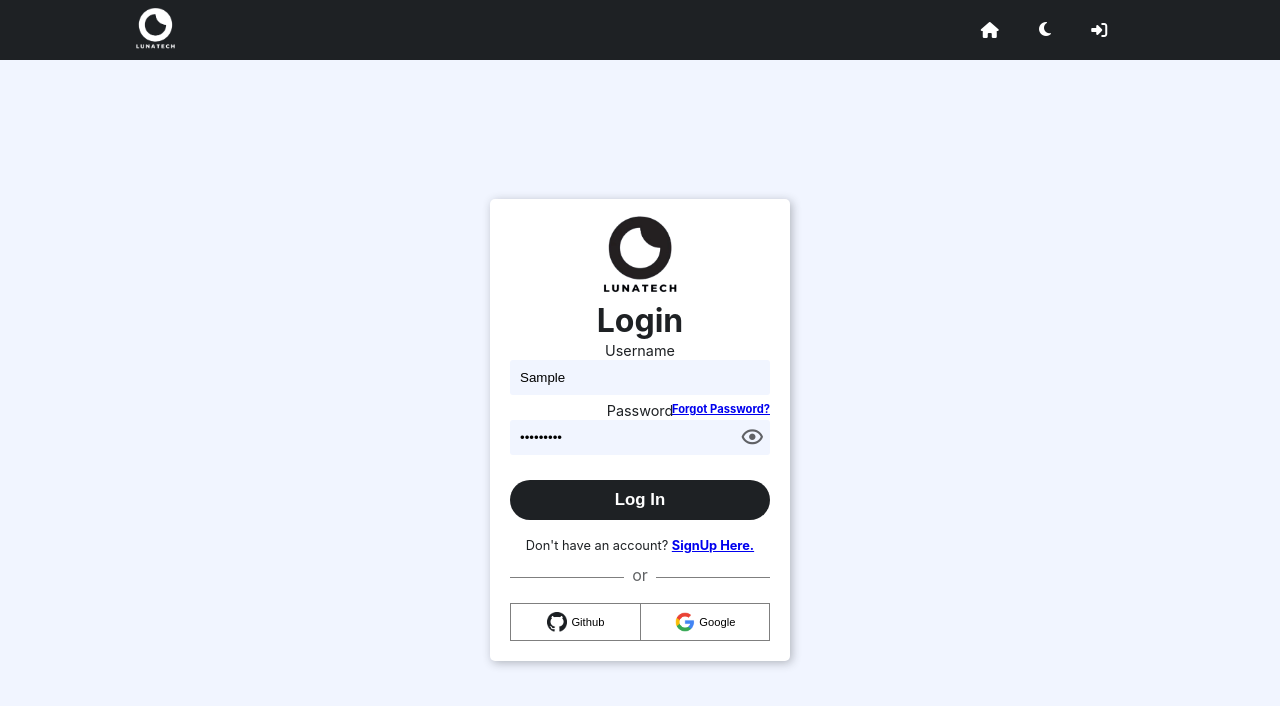
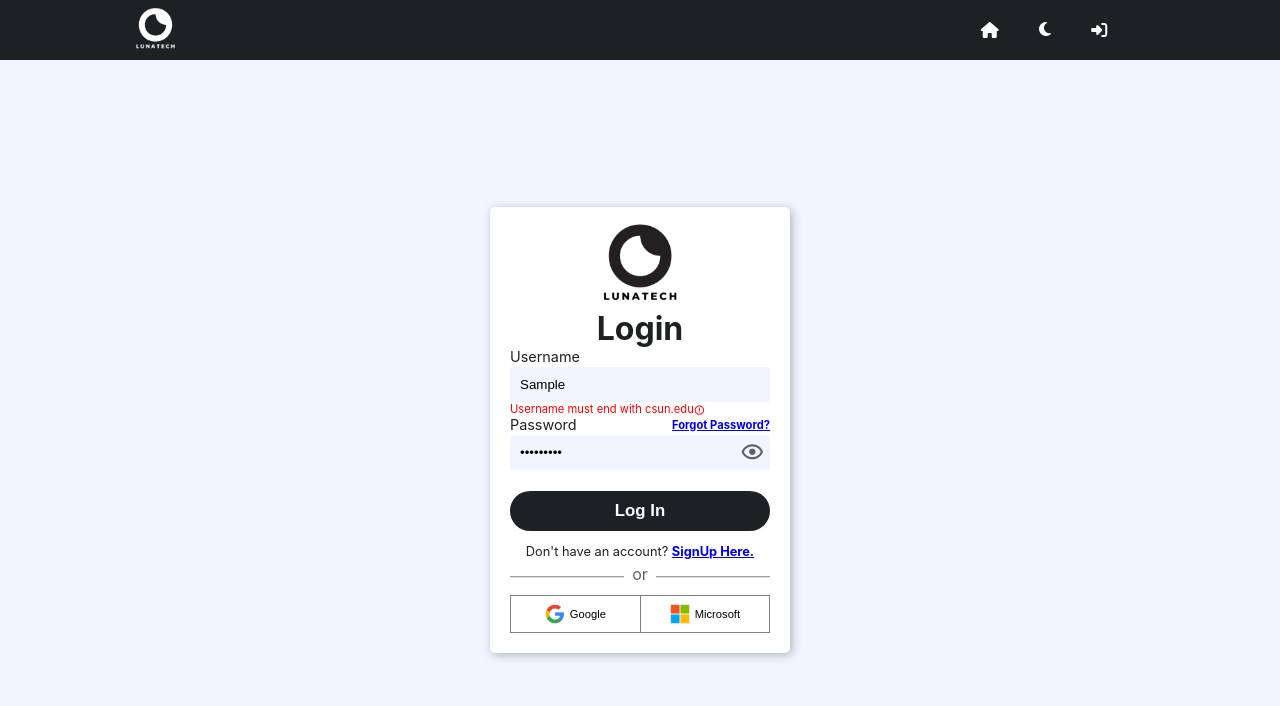
Before and after one commit to jaredbradley243/csun.tech, a React (Create React App) app in the folder frontend/csuntech/: page /login in a window 1280 px wide. Both pictures are taken after typing "Sample", "Sample123" into the empty fields and a click on the input "Log In". Shown: the top 706 px of the page. Built offline with nearby package versions, Linux system fonts and the light colour scheme.

Commit message:
Added Form Validations

```diff
--- a/frontend/csuntech/src/pages/Login.css
+++ b/frontend/csuntech/src/pages/Login.css
@@ -1,28 +1,44 @@
+:root {
+    --login-container-bg-color: #f1f5ff;
+    --login-form-bg-color: #ffffff;
+    --login-form-text-color: #1e2124;
+    --login-form-box-shadow: rgba(30, 33, 36, 0.3);
+    --luna-logo-color: #1e2124;
+    --login-input-field-bg-color: #f1f5ff;
+    --login-form-submit-btn-color: #fff;
+    --login-form-submit-btn-bg-color: #1e2124;
+    --login-error-message: red;
+}
+
+.darkMode {
+    /* Change the above color variables for darkmode here */
+}
+
 .login_container {
     width: 100%;
     height: calc(100vh - 60px);
     display: flex;
     align-items: center;
     justify-content: center;
-    background-color: #f1f5ff;
+    background-color: var(--login-container-bg-color);
 }
 
 .login_form {
-    color: #1e2124;
-    background-color: #fff;
+    color: var(--login-form-text-color);
+    background-color: var(--login-form-bg-color);
     max-width: 300px;
     margin: 20px;
     padding: 8px 20px 20px;
 
     border-radius: 5px;
-    box-shadow: 2px 2px 10px rgba(30, 33, 36, 0.3);
+    box-shadow: 2px 2px 10px var(--login-form-box-shadow);
 }
 
 .login_lunaLogo {
     display: block;
     width: 40%;
     margin: 0 auto;
-    color: #1e2124;
+    color: var(--luna-logo-color);
 }
 
 .login_container h1 {
@@ -36,21 +52,24 @@
     position: relative;
     width: 100%;
     padding: 10px;
-    background-color: #f1f5ff;
+    background-color: var(--login-input-field-bg-color);
     border: none;
-    margin-bottom: 5px;
     border-radius: 3px;
 }
 
+.login_container input[type="password"] {
+    margin-bottom: 0;
+}
+
 .login_container input[type="submit"] {
-    background-color: #1e2124;
-    color: #fff;
+    background-color: var(--login-form-submit-btn-bg-color);
+    color: var(--login-form-submit-btn-color);
 
     font-weight: bold;
     font-size: 1.05rem;
     cursor: pointer;
 
-    margin-top: 20px;
+    margin-top: 7px;
     border-radius: 30px;
 }
 
@@ -59,10 +78,11 @@
 }
 
 .login_usernameTitle, .login_passwordTitle {
+    display: block;
+    text-align: left;
     position: relative;
     z-index: 0;
     top: 20px;
-    left: 0px;
     margin-bottom: 2px;
     font-size: .9rem;
     transition: 300ms ease-in-out;
@@ -77,9 +97,30 @@
     position: relative;
 }
 
+.login_invalidField {
+    display: block;
+    text-align: left;
+    position: relative;
+    top: 3px;
+    font-size: .7rem;
+    color: var(--login-error-message);
+    opacity: 0;
+    transition: 200ms ease-in-out;
+}
+
+.login_invalidField.show {
+    opacity: 1;
+    top: 0px;
+}
+
+.login_err {
+    position: relative;
+    top: 2px;
+}
+
 .login_forgotPassword {
     position: absolute;
-    top: -45%;
+    top: -34%;
     right: 0;
     font-size: .7rem;
     font-weight: bold;
@@ -111,6 +152,7 @@
 
 .login_container p {
     font-size: .8rem;
+    margin: 13px 0px 5px;
 }
 
 .login_links {
@@ -130,10 +172,11 @@
 
 .login_divider span:nth-child(2) {
     opacity: 0.7;
+    height: 14px;
 }
 
 .login_line {
-    transform: translateY(-35%);
+    transform: translateY(-6%);
     border-bottom: 1px solid rgba(0, 0, 0, 0.5);
 }
 
--- a/frontend/csuntech/src/pages/Login.jsx
+++ b/frontend/csuntech/src/pages/Login.jsx
@@ -1,16 +1,18 @@
 /* eslint-disable jsx-a11y/anchor-is-valid */
 /* eslint-disable import/no-extraneous-dependencies */
-import React, { useState } from "react";
+import React, { useState, useEffect } from "react";
 import { Link } from "react-router-dom";
 import "boxicons/css/boxicons.min.css";
 import "./Login.css";
 import lunaLogo from "../images/luna-logo-alt.png";
-import githubLogo from "../images/github-logo.jpg";
+import microsoftLogo from "../images/microsoft-logo.jpg";
 import googleLogo from "../images/google-logo.jpg";
 
 export default function Login() {
   const [username, setUsername] = useState("");
   const [password, setPassword] = useState("");
+  const [isPasswordValid, setIsPasswordValid] = useState(true);
+  const [isUsernameValid, setIsUsernameValid] = useState(true);
   const [showUsernameTitle, setShowUsernameTitle] = useState(false);
   const [showPasswordTitle, setShowPasswordTitle] = useState(false);
   const [showPassword, setShowPassword] = useState(false);
@@ -20,6 +22,24 @@ export default function Login() {
     if (e.target.value.length > 0) setShowUsernameTitle(true);
     else setShowUsernameTitle(false);
   }
+
+  function validatePassword() {
+    if (password.length < 3) setIsPasswordValid(false);
+    else setIsPasswordValid(true);
+  }
+
+  function validateUsername() {
+    if (!username.endsWith("csun.edu")) setIsUsernameValid(false);
+    else setIsUsernameValid(true);
+  }
+
+  useEffect(() => {
+    if (!isPasswordValid) validatePassword();
+  }, [password]);
+
+  useEffect(() => {
+    if (!isUsernameValid) validateUsername();
+  }, [username]);
 
   function handlePassword(e) {
     setPassword(e.target.value);
@@ -51,12 +71,23 @@ export default function Login() {
         >
           Username
         </span>
+        <div>
           <input
             type="text"
             placeholder="Username"
             value={username}
             onChange={handleUsername}
+            onBlur={validateUsername}
           />
+        </div>
+        <span
+          className={
+            isUsernameValid ? "login_invalidField" : "login_invalidField show"
+          }
+        >
+          Username must end with csun.edu
+          <i className="bx bx-error-circle login_err" />
+        </span>
         <span
           className={
             showPasswordTitle
@@ -75,6 +106,7 @@ export default function Login() {
             placeholder="Password"
             value={password}
             onChange={handlePassword}
+            onBlur={validatePassword}
           />
           <button
             type="button"
@@ -83,6 +115,14 @@ export default function Login() {
           >
             <i className={showPassword ? "bx bx-hide" : "bx bx-show"} />
           </button>
+          <span
+            className={
+              isPasswordValid ? "login_invalidField" : "login_invalidField show"
+            }
+          >
+            Password must be at least 3 characters
+            <i className="bx bx-error-circle login_err" />
+          </span>
         </div>
 
         <input type="submit" value="Log In" />
@@ -100,14 +140,14 @@ export default function Login() {
         <div className="login_socialButtonContainer">
           <button type="button" className="login_socialButton">
             <div>
-              <img src={githubLogo} alt="" />
-              Github
+              <img src={googleLogo} alt="" />
+              Google
             </div>
           </button>
           <button type="button" className="login_socialButton">
             <div>
-              <img src={googleLogo} alt="" />
-              Google
+              <img src={microsoftLogo} alt="" />
+              Microsoft
             </div>
           </button>
         </div>
```
Also changed, not shown: frontend/csuntech/src/images/github-logo.jpg (deleted), frontend/csuntech/src/images/microsoft-logo.jpg (added). Lines whose indentation alone changed are shown as unchanged.
